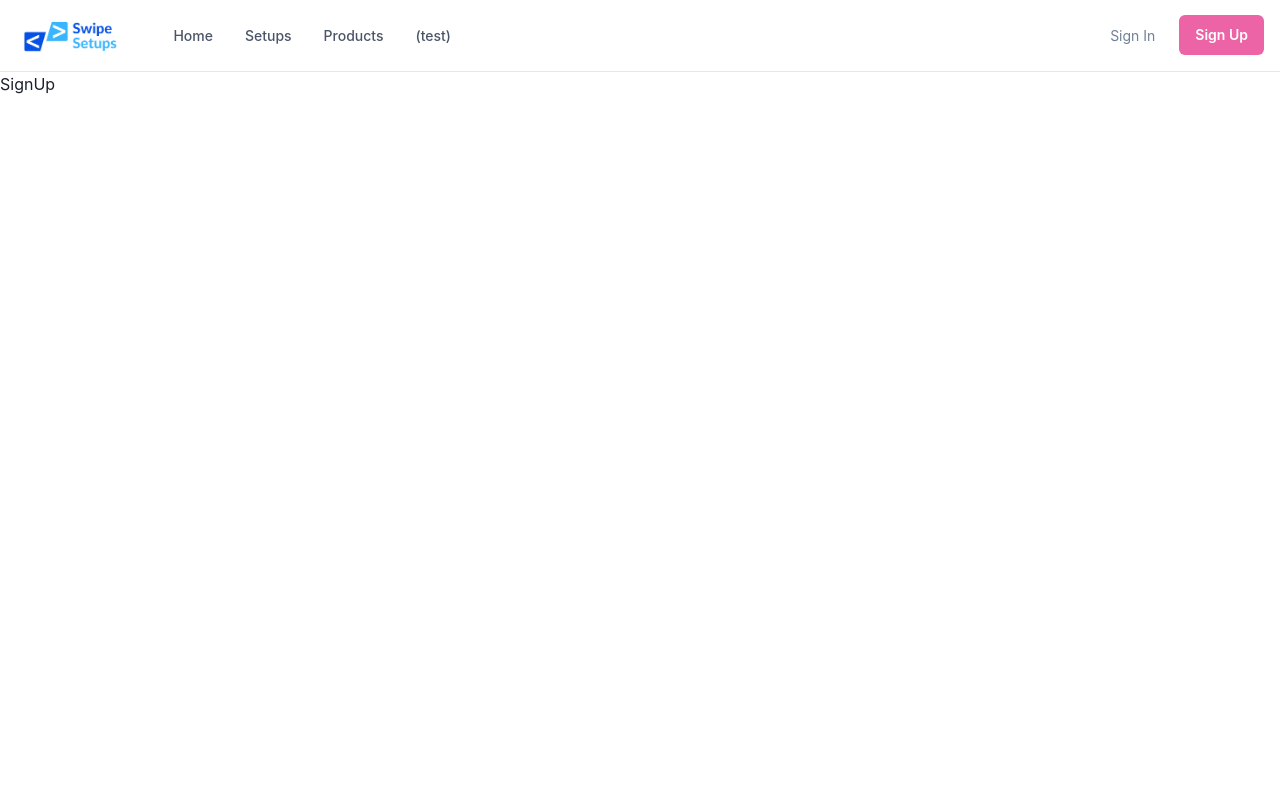
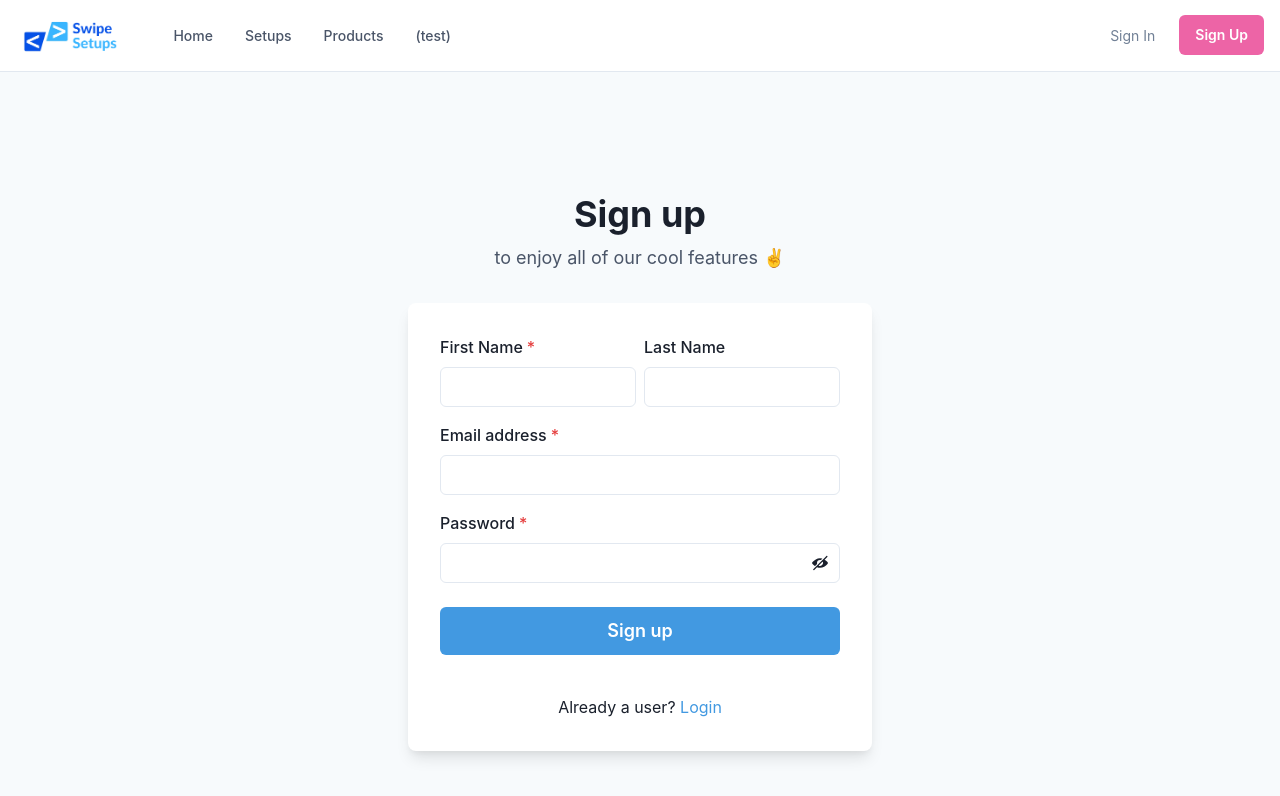
Before and after one commit to sov3333/ga-mern-project, a React (Vite) app in the folder client/: page /signup in a window 1280 px wide. Shown: the top 796 px of the page. Built offline with nearby package versions, Linux system fonts and the light colour scheme; a web font is replaced by a local one.

Commit message:
feat: add chakra template for login & signup pages
from https://chakra-templates.dev/forms/authentication

```diff
--- /dev/null
+++ b/client/src/components/CardSignIn.jsx
@@ -0,0 +1,66 @@
+import {
+  Flex,
+  Box,
+  FormControl,
+  FormLabel,
+  Input,
+  Checkbox,
+  Stack,
+  Link,
+  Button,
+  Heading,
+  Text,
+  useColorModeValue,
+} from '@chakra-ui/react';
+
+export default function CardSignIn() {
+  return (
+    <Flex
+      minH={'100vh'}
+      align={'center'}
+      justify={'center'}
+      bg={useColorModeValue('gray.50', 'gray.800')}>
+      <Stack spacing={8} mx={'auto'} maxW={'lg'} py={12} px={6}>
+        <Stack align={'center'}>
+          <Heading fontSize={'4xl'}>Sign in to your account</Heading>
+          <Text fontSize={'lg'} color={'gray.600'}>
+            to enjoy all of our cool <Link color={'blue.400'}>features</Link> ✌️
+          </Text>
+        </Stack>
+        <Box
+          rounded={'lg'}
+          bg={useColorModeValue('white', 'gray.700')}
+          boxShadow={'lg'}
+          p={8}>
+          <Stack spacing={4}>
+            <FormControl id="email">
+              <FormLabel>Email address</FormLabel>
+              <Input type="email" />
+            </FormControl>
+            <FormControl id="password">
+              <FormLabel>Password</FormLabel>
+              <Input type="password" />
+            </FormControl>
+            <Stack spacing={10}>
+              <Stack
+                direction={{ base: 'column', sm: 'row' }}
+                align={'start'}
+                justify={'space-between'}>
+                <Checkbox>Remember me</Checkbox>
+                <Link color={'blue.400'}>Forgot password?</Link>
+              </Stack>
+              <Button
+                bg={'blue.400'}
+                color={'white'}
+                _hover={{
+                  bg: 'blue.500',
+                }}>
+                Sign in
+              </Button>
+            </Stack>
+          </Stack>
+        </Box>
+      </Stack>
+    </Flex>
+  );
+}
--- /dev/null
+++ b/client/src/components/CardSignUp.jsx
@@ -0,0 +1,99 @@
+import {
+  Flex,
+  Box,
+  FormControl,
+  FormLabel,
+  Input,
+  InputGroup,
+  HStack,
+  InputRightElement,
+  Stack,
+  Button,
+  Heading,
+  Text,
+  useColorModeValue,
+  Link,
+} from '@chakra-ui/react';
+import { useState } from 'react';
+import { ViewIcon, ViewOffIcon } from '@chakra-ui/icons';
+
+export default function CardSignUp() {
+  const [showPassword, setShowPassword] = useState(false);
+
+  return (
+    <Flex
+      minH={'100vh'}
+      align={'center'}
+      justify={'center'}
+      bg={useColorModeValue('gray.50', 'gray.800')}>
+      <Stack spacing={8} mx={'auto'} maxW={'lg'} py={12} px={6}>
+        <Stack align={'center'}>
+          <Heading fontSize={'4xl'} textAlign={'center'}>
+            Sign up
+          </Heading>
+          <Text fontSize={'lg'} color={'gray.600'}>
+            to enjoy all of our cool features ✌️
+          </Text>
+        </Stack>
+        <Box
+          rounded={'lg'}
+          bg={useColorModeValue('white', 'gray.700')}
+          boxShadow={'lg'}
+          p={8}>
+          <Stack spacing={4}>
+            <HStack>
+              <Box>
+                <FormControl id="firstName" isRequired>
+                  <FormLabel>First Name</FormLabel>
+                  <Input type="text" />
+                </FormControl>
+              </Box>
+              <Box>
+                <FormControl id="lastName">
+                  <FormLabel>Last Name</FormLabel>
+                  <Input type="text" />
+                </FormControl>
+              </Box>
+            </HStack>
+            <FormControl id="email" isRequired>
+              <FormLabel>Email address</FormLabel>
+              <Input type="email" />
+            </FormControl>
+            <FormControl id="password" isRequired>
+              <FormLabel>Password</FormLabel>
+              <InputGroup>
+                <Input type={showPassword ? 'text' : 'password'} />
+                <InputRightElement h={'full'}>
+                  <Button
+                    variant={'ghost'}
+                    onClick={() =>
+                      setShowPassword((showPassword) => !showPassword)
+                    }>
+                    {showPassword ? <ViewIcon /> : <ViewOffIcon />}
+                  </Button>
+                </InputRightElement>
+              </InputGroup>
+            </FormControl>
+            <Stack spacing={10} pt={2}>
+              <Button
+                loadingText="Submitting"
+                size="lg"
+                bg={'blue.400'}
+                color={'white'}
+                _hover={{
+                  bg: 'blue.500',
+                }}>
+                Sign up
+              </Button>
+            </Stack>
+            <Stack pt={6}>
+              <Text align={'center'}>
+                Already a user? <Link color={'blue.400'}>Login</Link>
+              </Text>
+            </Stack>
+          </Stack>
+        </Box>
+      </Stack>
+    </Flex>
+  );
+}
--- a/client/src/components/index.js
+++ b/client/src/components/index.js
@@ -2,10 +2,14 @@ import Component1 from "./Component1";
 import Component2 from "./Component2";
 import Component3 from "./Component3";
 import Nav from "./Nav";
+import CardSignIn from "./CardSignIn";
+import CardSignUp from "./CardSignup";
 
 export {
     Component1,
     Component2,
     Component3,
     Nav,
+    CardSignIn,
+    CardSignUp,
 };
--- a/client/src/pages/SignIn.jsx
+++ b/client/src/pages/SignIn.jsx
@@ -1,8 +1,11 @@
 import React from 'react'
+import { CardSignIn } from '../components'
 
 const SignIn = () => {
   return (
-    <div>SignIn</div>
+    <div>
+      <CardSignIn />
+    </div>
   )
 }
 
--- a/client/src/pages/SignUp.jsx
+++ b/client/src/pages/SignUp.jsx
@@ -1,8 +1,11 @@
 import React from 'react'
+import { CardSignUp } from '../components'
 
 const SignUp = () => {
   return (
-    <div>SignUp</div>
+    <div>
+      <CardSignUp />
+    </div>
   )
 }
 
```
